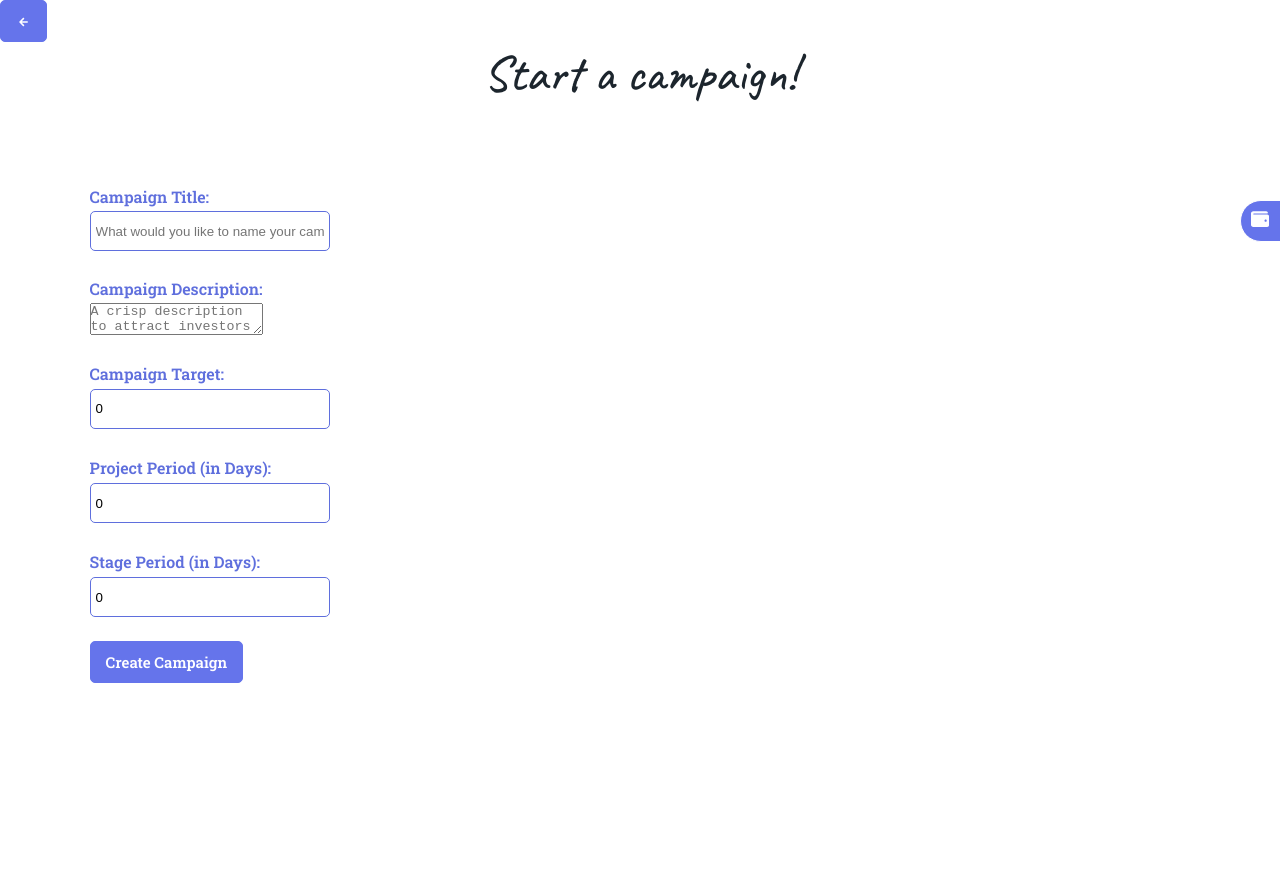
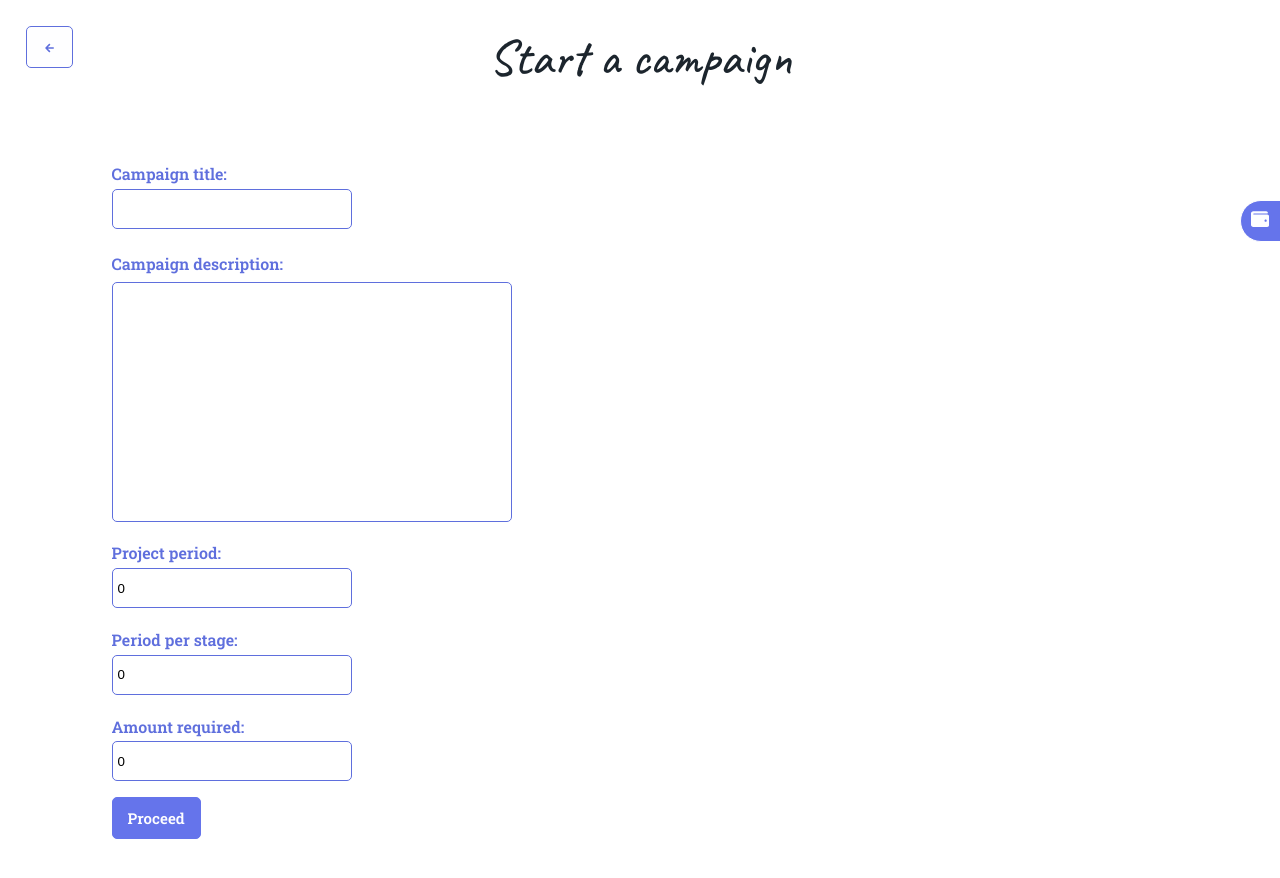
Before and after one commit to abhirambsn/techacks-three-musketeers, a React (Vite) app: page /new in a window 1280 px wide. Shown: the top 878 px of the page. Before the commit the page ends 800 px from the top, so only its background shows below. Built offline with nearby package versions, Linux system fonts and the light colour scheme.

Commit message:
RC v2.0.0 -> New Form route fixed

```diff
--- a/src/pages/Form.jsx
+++ /dev/null
@@ -1,159 +0,0 @@
-import React, { useState } from "react";
-import { FaArrowLeft } from "react-icons/fa";
-import { toast } from "react-hot-toast";
-import { disableClick } from "../utils/functions";
-import { createNewCampaign } from "../utils/interact";
-
-const Form = () => {
-  const [name, setName] = useState("");
-  const [desc, setDesc] = useState("");
-  const [stagePeriod, setStagePeriod] = useState(0);
-  const [projectPeriod, setProjectPeriod] = useState(0);
-  const [totalAmt, setTotalAmt] = useState(0);
-  const [stageWiseAmt, setStageWiseAmt] = useState({});
-
-  const calcNstages = () => {
-    if (
-      stagePeriod.length === 0 ||
-      parseInt(stagePeriod) == 0 ||
-      parseInt(projectPeriod) == 0
-    ) {
-      return 0;
-    }
-    return Math.round(parseInt(projectPeriod) / parseInt(stagePeriod));
-  };
-
-  return (
-    <section className="section form-page" id="form-page">
-      <div className="form-grid">
-        <div className="grid-20">
-          <a href="/">
-            <button className="btn-inverse">
-              <FaArrowLeft className="listing-btn" />
-            </button>
-          </a>
-        </div>
-        <div className="grid-60 form-head">
-          <p>Start a campaign</p>
-        </div>
-        <div className="grid-20"></div>
-        <div className="grid-100 form-decoration">
-          <div className="form-circle-0"></div>
-          <div className="form-circle-1"></div>
-          <div className="form-circle-2"></div>
-          <div className="form-circle-3"></div>
-        </div>
-        <div className="grid-100 form-div">
-          <form className="form-form">
-            <div className="form-left">
-              <div className="form-group">
-                <label htmlFor="title">Campaign title: </label>
-                <input
-                  type="text"
-                  value={name}
-                  name="title"
-                  onChange={(e) => setName(e.target.value)}
-                />
-              </div>
-              <div className="form-group">
-                <label htmlFor="description">Campaign description: </label>
-                <textarea
-                  name="description"
-                  value={desc}
-                  onChange={(e) => setDesc(e.target.value)}
-                ></textarea>
-              </div>
-              <div className="form-group">
-                <label htmlFor="period">Project period: </label>
-                <input
-                  type="text"
-                  name="period"
-                  value={projectPeriod}
-                  onChange={(e) => setProjectPeriod(e.target.value)}
-                />
-              </div>
-
-              <div className="form-group">
-                <label htmlFor="stage">Period per stage: </label>
-                <input
-                  type="text"
-                  name="stage"
-                  value={stagePeriod}
-                  onChange={(e) => setStagePeriod(e.target.value)}
-                />
-              </div>
-              <div className="form-group">
-                <label htmlFor="target">Amount required: </label>
-                <input
-                  type="text"
-                  name="target"
-                  value={totalAmt}
-                  onChange={(e) => setTotalAmt(e.target.value)}
-                />
-              </div>
-              <div className="form-group">
-                <button className="btn-theme" onClick={rightForm()}>
-                  Proceed
-                </button>
-              </div>
-            </div>
-            <div className="form-right hidden">
-              {Array(calcNstages())
-                .fill(0)
-                .map((_, i) => (
-                  <div key={i} className="form-group">
-                    <label htmlFor={`stage-${i + 1}`}>
-                      Fund needed for Stage {i + 1}
-                    </label>
-                    <input type="number" value={stageWiseAmt[i]} onChange={e => setStageWiseAmt({
-                      ...stageWiseAmt,
-                      [i]: e.target.value
-                    })} name={`stage-${i + 1}`} />
-                  </div>
-                ))}
-
-              <div className="form-group">
-                <button
-                  className="btn-theme"
-                  onClick={async () => {
-                    document.addEventListener("click", disableClick);
-                    const notification = toast.loading(
-                      "Campaign creation in progress..."
-                    );
-                    const result = await createNewCampaign(
-                      name,
-                      desc,
-                      stagePeriod,
-                      projectPeriod,
-                      totalAmt,
-                      Object.values(stageWiseAmt)
-                    );
-                    if (!result) {
-                      toast.error("Failure", { id: notification });
-                    } else {
-                      setName("");
-                      setDesc("");
-                      setProjectPeriod(0);
-                      setTotalAmt(0);
-                      setStagePeriod(0);
-                      setStageWiseAmt({});
-                      toast.success("Success", { id: notification });
-                      setTimeout(() => (window.location.href = "/list"), 1000);
-                    }
-                    document.body.style.pointerEvents = "auto";
-                    document.body.style.cursor = "auto";
-                    document.removeEventListener("click", disableClick);
-                  }}
-                >
-                  Submit
-                </button>
-              </div>
-            </div>
-          </form>
-        </div>
-      </div>
-    </section>
-  );
-};
-
-export default Form;
--- a/src/pages/NewCampaign.jsx
+++ b/src/pages/NewCampaign.jsx
@@ -1,8 +1,9 @@
 import React, { useState } from "react";
+import { FaArrowLeft } from "react-icons/fa";
 import { toast } from "react-hot-toast";
-import { FaArrowLeft } from "react-icons/fa";
 import { disableClick } from "../utils/functions";
 import { createNewCampaign } from "../utils/interact";
+
 const NewCampaign = () => {
   const [name, setName] = useState("");
   const [desc, setDesc] = useState("");
@@ -11,86 +12,117 @@ const NewCampaign = () => {
   const [totalAmt, setTotalAmt] = useState(0);
   const [stageWiseAmt, setStageWiseAmt] = useState({});
 
+  const [part2, setPart2] = useState(false);
+
   const calcNstages = () => {
-    if (stagePeriod == 0 || projectPeriod == 0) {
+    if (
+      stagePeriod.length === 0 ||
+      parseInt(stagePeriod) == 0 ||
+      parseInt(projectPeriod) == 0
+    ) {
       return 0;
     }
-    return Math.round(projectPeriod / stagePeriod);
+    return Math.round(parseInt(projectPeriod) / parseInt(stagePeriod));
   };
 
   return (
-    <section className="section form" id="form">
+    <section className="section form-page" id="form-page">
       <div className="form-grid">
-        <div className="grid-100 form-back-btn">
-          <a href="/list">
-            <button className="btn-theme">
+        <div className="grid-20">
+          <a href="/">
+            <button className="btn-inverse">
               <FaArrowLeft className="listing-btn" />
             </button>
           </a>
         </div>
-        <div className="grid-100 form-head">
-          <p>Start a campaign!</p>
+        <div className="grid-60 form-head">
+          <p>Start a campaign</p>
         </div>
-        <div className="grid-100 form-container">
-          <div className="form-form">
-            <div className="grid-50 form-left">
+        <div className="grid-20"></div>
+        <div className="grid-100 form-decoration">
+          <div className="form-circle-0"></div>
+          <div className="form-circle-1"></div>
+          <div className="form-circle-2"></div>
+          <div className="form-circle-3"></div>
+        </div>
+        <div className="grid-100 form-div">
+          <form className="form-form">
+            <div className="form-left">
               <div className="form-group">
-                <label htmlFor="campaign-title">Campaign Title: </label>
+                <label htmlFor="title">Campaign title: </label>
                 <input
                   type="text"
-                  name="campaign-title"
-                  className="form-control"
                   value={name}
+                  name="title"
                   onChange={(e) => setName(e.target.value)}
-                  placeholder="What would you like to name your campaign?"
                 />
               </div>
               <div className="form-group">
-                <label htmlFor="campaign-desc">Campaign Description: </label>
+                <label htmlFor="description">Campaign description: </label>
                 <textarea
-                  name="campaign-desc"
-                  className="form-control"
+                  name="description"
                   value={desc}
                   onChange={(e) => setDesc(e.target.value)}
-                  placeholder="A crisp description to attract investors to your project"
                 ></textarea>
               </div>
               <div className="form-group">
-                <label htmlFor="campaign-title">Campaign Target: </label>
+                <label htmlFor="period">Project period: </label>
                 <input
-                  type="number"
-                  name="campaign-title"
-                  className="form-control"
-                  placeholder="How much amount you need to raise? (in MATIC)"
+                  type="text"
+                  name="period"
+                  value={projectPeriod}
+                  onChange={(e) => setProjectPeriod(e.target.value)}
+                />
+              </div>
+
+              <div className="form-group">
+                <label htmlFor="stage">Period per stage: </label>
+                <input
+                  type="text"
+                  name="stage"
+                  value={stagePeriod}
+                  onChange={(e) => setStagePeriod(e.target.value)}
+                />
+              </div>
+              <div className="form-group">
+                <label htmlFor="target">Amount required: </label>
+                <input
+                  type="text"
+                  name="target"
                   value={totalAmt}
                   onChange={(e) => setTotalAmt(e.target.value)}
                 />
               </div>
               <div className="form-group">
-                <label htmlFor="campaign-title">
-                  Project Period (in Days):{" "}
+                <button className="btn-theme" onClick={() => setPart2(true)}>
+                  Proceed
+                </button>
+              </div>
+            </div>
+            {part2 && (
+              <div className="form-right">
+                {Array(calcNstages())
+                  .fill(0)
+                  .map((_, i) => (
+                    <div key={i} className="form-group">
+                      <label htmlFor={`stage-${i + 1}`}>
+                        Fund needed for Stage {i + 1}
                       </label>
                       <input
                         type="number"
-                  name="campaign-title"
-                  className="form-control"
-                  value={projectPeriod}
-                  onChange={(e) => setProjectPeriod(parseInt(e.target.value))}
-                  placeholder="How much time is required to finish the project?"
+                        value={stageWiseAmt[i]}
+                        onChange={(e) =>
+                          setStageWiseAmt({
+                            ...stageWiseAmt,
+                            [i]: e.target.value,
+                          })
+                        }
+                        name={`stage-${i + 1}`}
                       />
                     </div>
+                  ))}
+
                 <div className="form-group">
-                <label htmlFor="campaign-title">Stage Period (in Days): </label>
-                <input
-                  type="number"
-                  name="campaign-title"
-                  className="form-control"
-                  value={stagePeriod}
-                  onChange={(e) => setStagePeriod(parseInt(e.target.value))}
-                  placeholder="How much time is required to finish a single stage?"
-                />
-              </div>
-              <div className="form-group padd-5">
                   <button
                     className="btn-theme"
                     onClick={async () => {
@@ -116,56 +148,22 @@ const NewCampaign = () => {
                         setStagePeriod(0);
                         setStageWiseAmt({});
                         toast.success("Success", { id: notification });
-                      setTimeout(() => (window.location.href = "/list"), 1000);
+                        setTimeout(
+                          () => (window.location.href = "/list"),
+                          1000
+                        );
                       }
                       document.body.style.pointerEvents = "auto";
                       document.body.style.cursor = "auto";
                       document.removeEventListener("click", disableClick);
                     }}
                   >
-                  Create Campaign
+                    Submit
                   </button>
                 </div>
               </div>
-            <div className="grid-50 form-right">
-              {(stagePeriod !== "" ||
-                projectPeriod !== "" ||
-                projectPeriod !== 0 ||
-                stagePeriod !== 0) && (
-                <>
-                  {Array(calcNstages())
-                    .fill(0)
-                    .map((_, idx) => (
-                      <div className="form-group" key={idx}>
-                        <label htmlFor={`stage-${idx + 1}`}>
-                          Stage {idx + 1}
-                        </label>
-                        <input
-                          type="number"
-                          name={`stage-${idx + 1}`}
-                          className="form-control"
-                          value={stageWiseAmt[idx]}
-                          onChange={(e) =>
-                            setStageWiseAmt({
-                              ...stageWiseAmt,
-                              [idx]: e.target.value,
-                            })
-                          }
-                          placeholder="Amount to be used in stage 1?"
-                        />
-                        <textarea
-                          name={`stage-${idx + 1}`}
-                          className="form-control"
-                          placeholder={`"Stage - ${
-                            idx + 1
-                          } targets and how you plan on acheiving them?"`}
-                        ></textarea>
-                      </div>
-                    ))}
-                </>
             )}
-            </div>
-          </div>
+          </form>
         </div>
       </div>
     </section>
```
Lines whose indentation alone changed are shown as unchanged.
